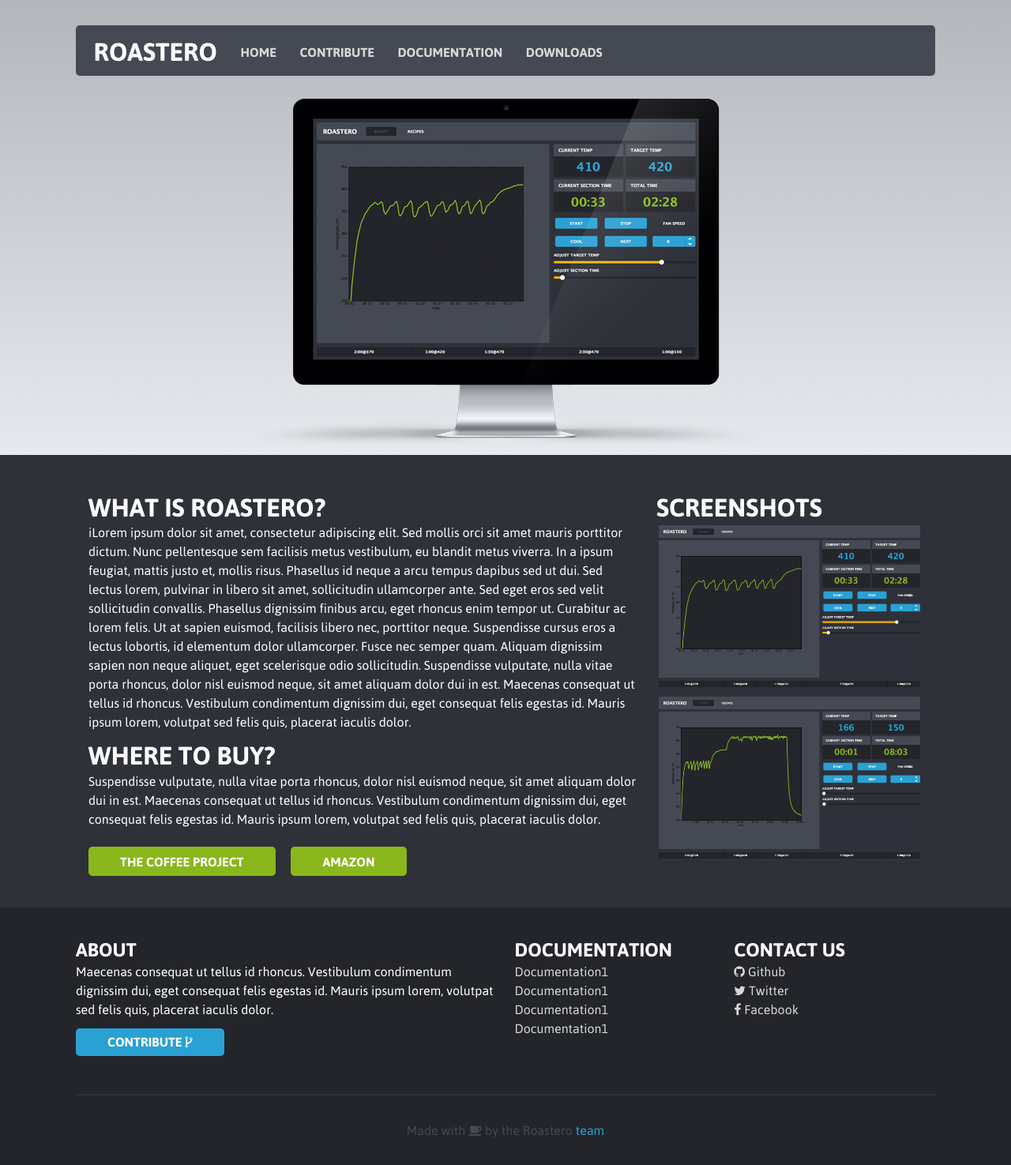
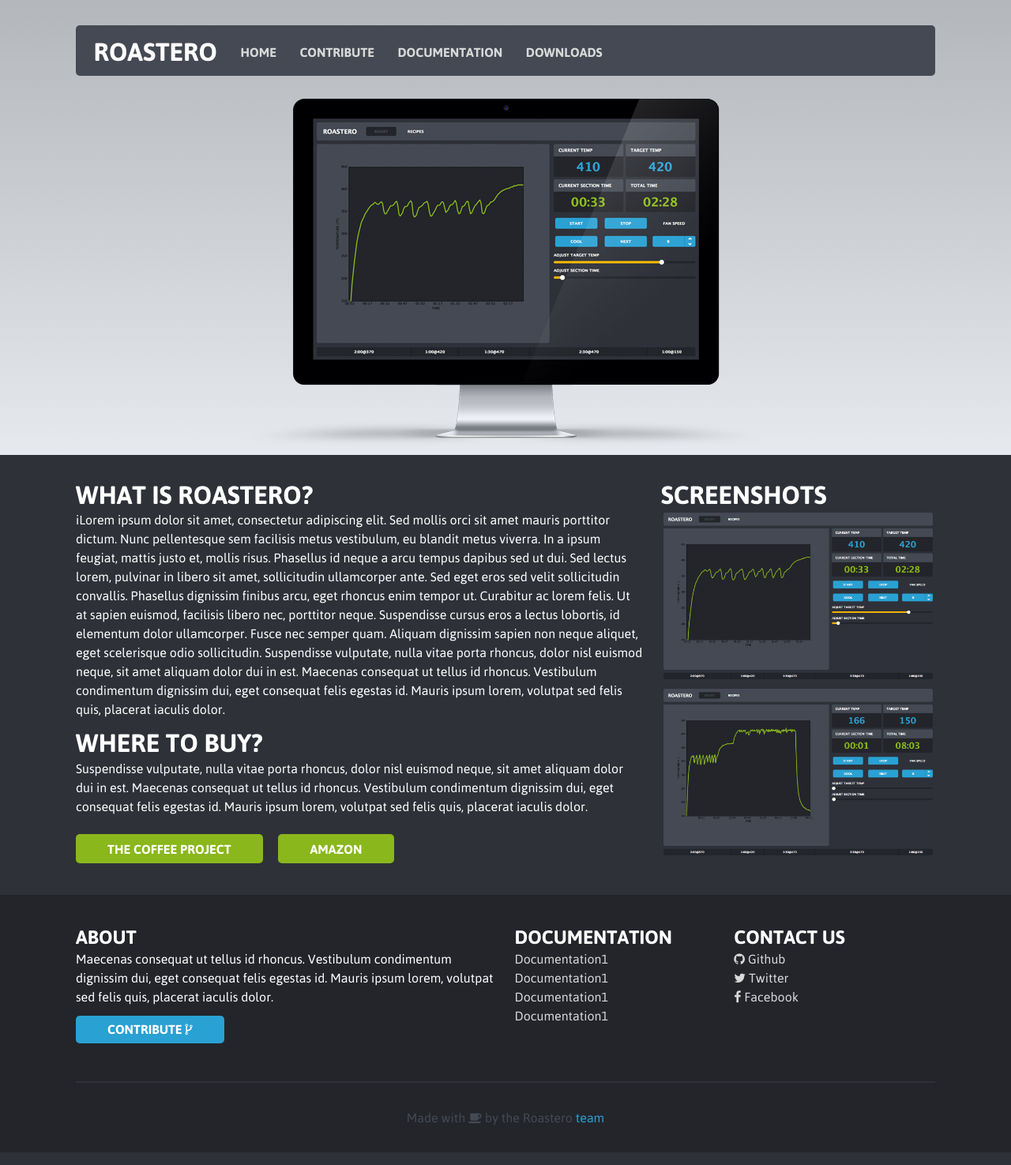
Before and after one commit to Roastero/Roastero-Web, a Jekyll site: the page built from index.html, in a window 1280 px wide. Shown: the whole page at 79% size. Built offline with Jekyll 4.4.1, drawn with Linux system fonts in a browser that asks for light colours; nearby versions of some CDN libraries.

Commit message:
Making sure all my code is pushed

```diff
--- a/css/main.scss
+++ b/css/main.scss
@@ -21,7 +21,7 @@
         padding: 0 1em 1em 1em;
     }
     @include media($large-screen-up) {
-        padding: 1em 1em 2em 1em;
+        padding: 0em 0em 2em 0em;
     }
 }
 
@@ -169,11 +169,6 @@
 
         &:focus {
             background-color: $blue;
-        }
-
-        &:hover {
-            background-color: $blue;
-            color: $white;
         }
     }
 
```
